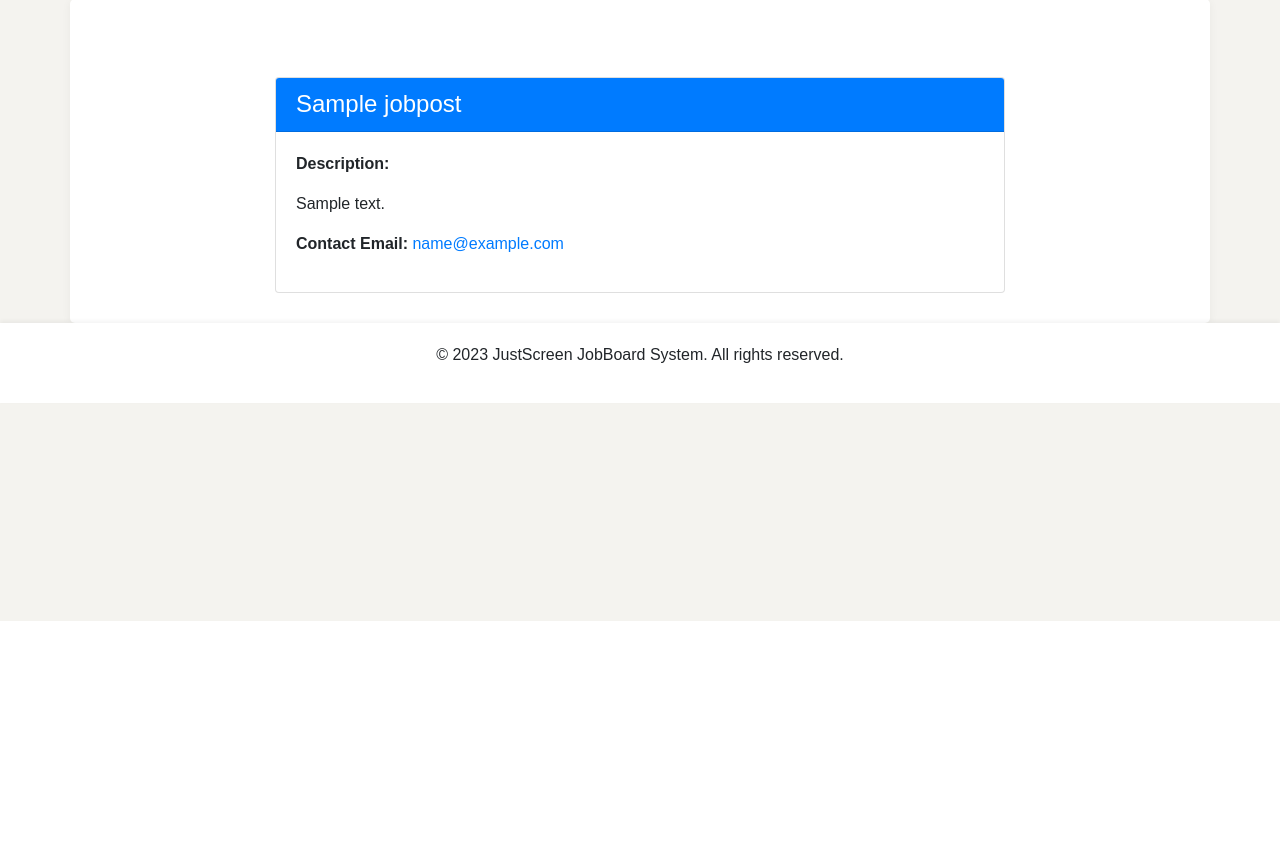
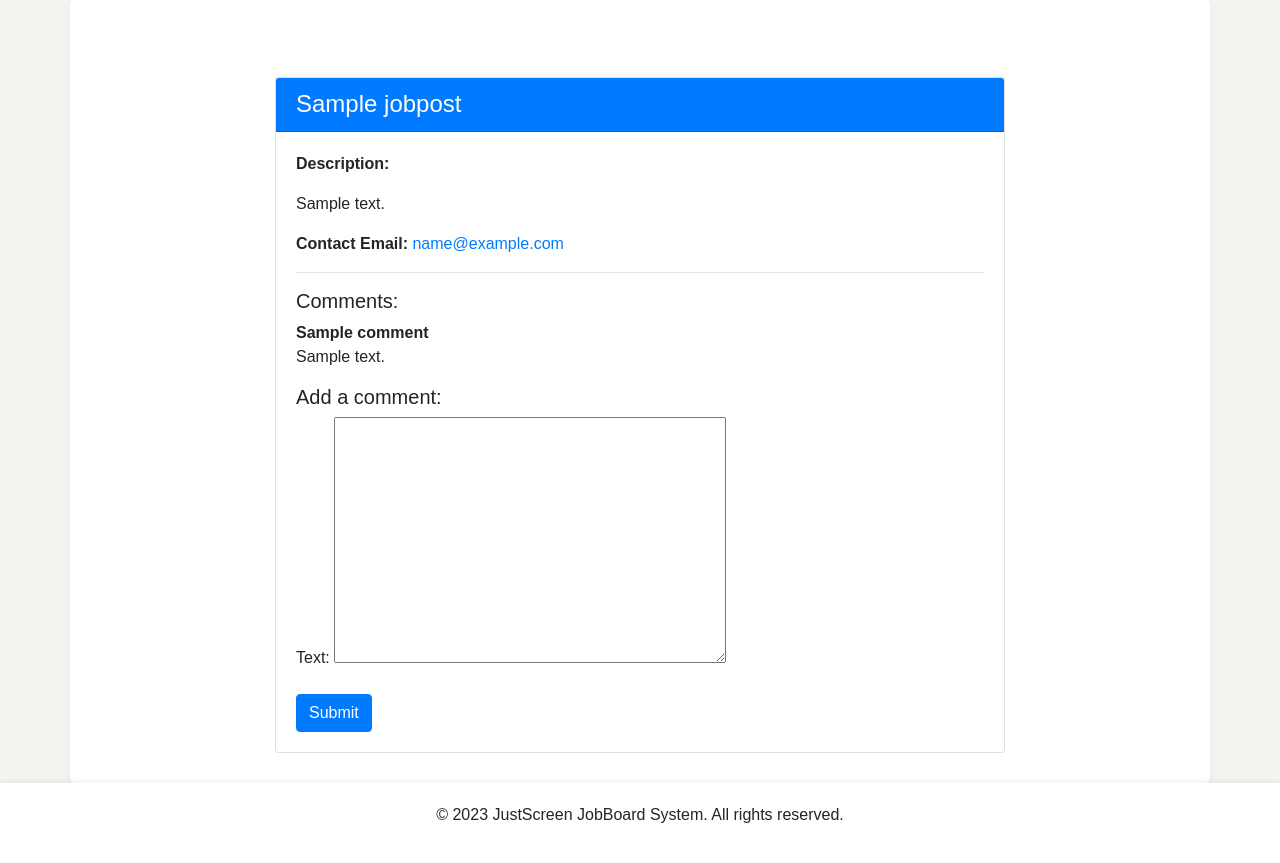
Before and after one commit to Glori-NS/JustScreen_project, a Django app: page /jobs_details/1/ in a window 1280 px wide. Shown: the part 179-1042 px from the top of the page. Before the commit the page ends 800 px from the top, so only its background shows below. Run offline with Django 3.2, Linux system fonts and the light colour scheme; tables that the repository leaves empty hold one stand-in row (values such as "Sample post"); some libraries are stand-ins or nearby versions.

Commit message:
Comment section was added & search bar fix

```diff
--- a/JobBoard_app/forms.py
+++ b/JobBoard_app/forms.py
@@ -1,5 +1,5 @@
 from django import forms
-from .models import JobPost
+from .models import JobPost, Comment
 
 class JobPostForm(forms.ModelForm):
     """
@@ -27,6 +27,13 @@ class JobPostForm(forms.ModelForm):
         model = JobPost
         fields = ['title', 'description', 'contact_email']
 
+
+class CommentForm(forms.ModelForm):
+    class Meta:
+        model = Comment
+        fields = ['text',]
+
+
 # References:
 # 1. Django ModelForms: https://docs.djangoproject.com/en/3.2/topics/forms/modelforms/
 # 2. Styling Django forms with Bootstrap: https://django-crispy-forms.readthedocs.io/en/latest/
--- a/JobBoard_app/models.py
+++ b/JobBoard_app/models.py
@@ -35,7 +35,24 @@ class JobPost(models.Model):
     def __str__(self):
         return self.title
 
+# =========================
+# Comment Model
+# =========================
 
+class Comment(models.Model):
+    JobPost = models.ForeignKey(JobPost, on_delete=models.CASCADE, related_name='comments')
+
+    name = models.CharField(max_length=255)
+    # Users to add their names
+
+    text = models.TextField()
+    # Textbox for users to enter comments
+
+    created_on = models.DateTimeField(auto_now_add=True)
+    # Timestap when comments are created
+
+    def __str__(self):
+        return f"Comment by {self.name} on {self.created_on}"
 
 
 #References:
--- a/JobBoard_app/templates/ats_app/job_detail.html
+++ b/JobBoard_app/templates/ats_app/job_detail.html
@@ -10,8 +10,28 @@
                 </div>
                 <div class="card-body">
                     <p><strong>Description:</strong></p>
-                    <p>{{ job.description }}</p>
+                    <p>{{ job.description|linebreaks }}</p>
                     <p><strong>Contact Email:</strong> <a href="mailto:{{ job.contact_email }}">{{ job.contact_email }}</a></p>
+
+                    <!-- Comments Section Starts Here -->
+                    <hr>
+                    <h5>Comments:</h5>
+                    {% for comment in comments %}
+                        <div class="comment mb-3">
+                            <strong>{{ comment.name }}</strong>
+                            <p>{{ comment.text }}</p>
+                        </div>
+                    {% endfor %}
+
+                    <!-- Comment Form Starts Here -->
+                    <h5>Add a comment:</h5>
+                    <form method="post">
+                        {% csrf_token %}
+                        {{ form.as_p }}
+                        <button type="submit" class="btn btn-primary">Submit</button>
+                    </form>
+                    <!-- Comment Form Ends Here -->
+
                 </div>
             </div>
         </div>
--- a/JobBoard_app/views.py
+++ b/JobBoard_app/views.py
@@ -1,7 +1,8 @@
 from django.shortcuts import render, redirect, get_object_or_404
 from django.views.decorators.http import require_POST
-from .models import JobPost
+from .models import JobPost, Comment
 from django.contrib import messages
+from .forms import CommentForm
 
 
 from django.contrib import messages
@@ -26,7 +27,22 @@ def job_listings(request):
 def job_detail(request, job_id):
     """Displays detailed information about a specific job."""
     job = get_object_or_404(JobPost, id=job_id)
-    return render(request, 'ats_app/job_detail.html', {'job': job})
+    comments = Comment.objects.filter(JobPost=job) #added to fetch comments for the job
+    form =CommentForm() #initialize comment form
+
+    # Handles the comment submission
+    if request.method == 'POST':
+        form = CommentForm(request.POST)
+        if form.is_valid():
+            comment = form.save(commit=False)
+            comment.JobPost = job
+            comment.save()
+            messages.success(request, "Comment added successfully!")
+            return redirect('job_detail', job_id=job.id)
+        else:
+            form = CommentForm()
+
+    return render(request, 'ats_app/job_detail.html', {'job': job, 'comments': comments, 'form':form})
 
 
 def add_job_post(request):
```
Also changed, not shown: JobBoard_app/migrations/0006_comment.py (added).
